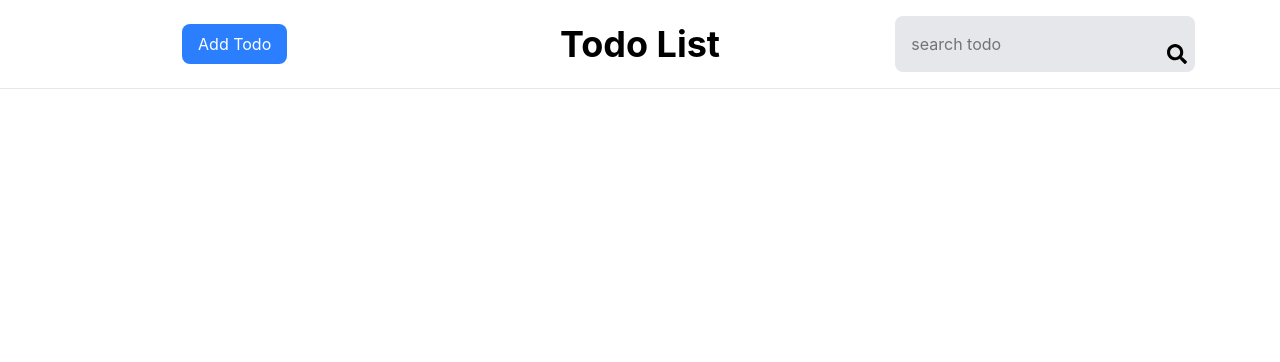
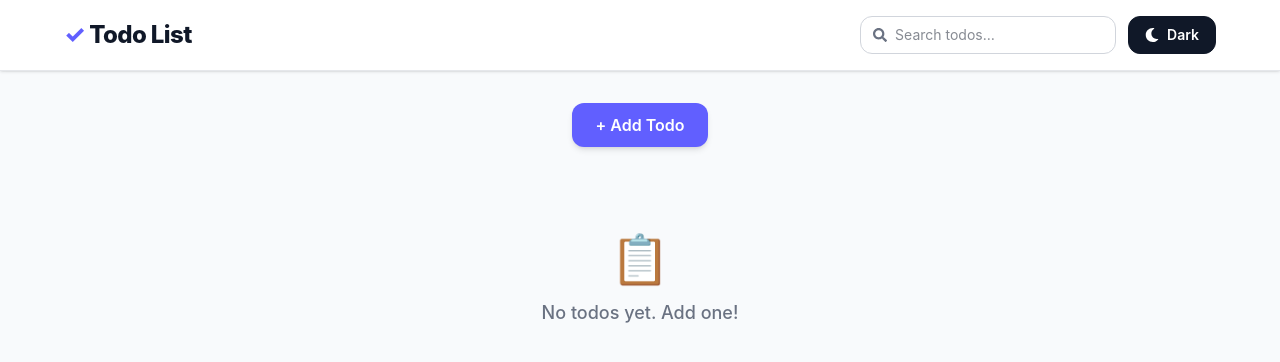
Before and after one commit to Davinderjeet564-hue/todoProject, a React (Vite) app: page / in a window 1280 px wide. Shown: the top 362 px of the page. Built offline with nearby package versions, Linux system fonts and the light colour scheme.

Commit message:
Added dark mode support and improved the styling

```diff
--- a/src/App.tsx
+++ b/src/App.tsx
@@ -1,7 +1,7 @@
 import React, { useState, useEffect } from "react";
 import TodoCard from "./components/TodoCard";
 import TodoModal from "./components/TodoModal";
-import { FaSearch } from "react-icons/fa";
+import { FaSearch, FaSun, FaMoon } from "react-icons/fa";
 
 interface Todo {
   title: string;
@@ -16,18 +16,32 @@ const App = () => {
     return saved ? JSON.parse(saved) : [];
   });
   const [editingIndex, setEditingIndex] = useState<number | null>(null);
-
   const [inputTitle, setInputTitle] = useState<string>("");
   const [inputDescription, setInputDescription] = useState<string>("");
   const [isSearching, setIsSearching] = useState<boolean>(false);
   const [searchTerm, setSearchTerm] = useState<string>("");
   const [viewingTodo, setViewingTodo] = useState<Todo | null>(null);
   const [inputCompleted, setInputCompleted] = useState<boolean>(false);
-
+  const [isDarkMode, setIsDarkMode] = useState<boolean>(() => {
+    return localStorage.getItem("theme") === "dark";
+  });
 
   useEffect(() => {
     localStorage.setItem("todos", JSON.stringify(todos));
   }, [todos]);
+
+  useEffect(() => {
+    const root = document.documentElement;
+    if (isDarkMode) {
+      root.classList.add("dark");
+      localStorage.setItem("theme", "dark");
+    } else {
+      root.classList.remove("dark");
+      localStorage.setItem("theme", "light");
+    }
+  }, [isDarkMode]);
+
+  const toggleDarkMode = () => setIsDarkMode((prev) => !prev);
 
   const openAddModal = () => {
     setIsModalOpen(true);
@@ -65,31 +79,9 @@ const App = () => {
       );
       setTodos(updatedTodos);
     } else {
-      setTodos([
-        ...todos,
-        { title: inputTitle, description: inputDescription, completed: false },
-      ]);
+      setTodos([...todos, { title: inputTitle, description: inputDescription, completed: false }]);
     }
     closeModal();
-  };
-
-  const addTodo = (e: React.FormEvent<HTMLFormElement>) => {
-    e.preventDefault();
-    const formData = new FormData(e.currentTarget);
-    const title = (formData.get("title") as string) || "";
-    const description = (formData.get("description") as string) || "";
-
-    if (title.trim() === "") return;
-
-    setTodos([...todos, { title, description, completed: false }]);
-    closeModal();
-  };
-
-  const handleToggleComplete = (index: number) => {
-    const updatedTodos = todos.map((todo, idx) =>
-      idx === index ? { ...todo, completed: !todo.completed } : todo,
-    );
-    setTodos(updatedTodos);
   };
 
   const handleSearch = (e: React.ChangeEvent<HTMLInputElement>) => {
@@ -102,57 +94,101 @@ const App = () => {
     todo.title.toLowerCase().includes(searchTerm.toLowerCase()),
   );
 
+  // ── Shared theme tokens ─────────────────────────────────────────────────────
+  const bg = isDarkMode ? "bg-gray-950" : "bg-slate-50";
+  const surface = isDarkMode ? "bg-gray-900" : "bg-white";
+  const text = isDarkMode ? "text-gray-100" : "text-gray-900";
+  const subText = isDarkMode ? "text-gray-400" : "text-gray-500";
+  const border = isDarkMode ? "border-gray-700" : "border-gray-200";
+  const inputBg = isDarkMode ? "bg-gray-800 text-gray-100 placeholder-gray-500" : "bg-gray-100 text-gray-900 placeholder-gray-400";
+  const searchWrap = isDarkMode ? "bg-gray-800 border-gray-700" : "bg-white border-gray-300";
+
+  // ── View: Todo Detail ───────────────────────────────────────────────────────
   if (viewingTodo) {
     return (
-      <div className="flex flex-col h-screen p-8 justify-center items-center">
-        <div className="bg-white p-8 rounded-xl shadow-lg w-1/2 border-2">
-          <h1 className="text-4xl font-bold mb-4 underline decoration-gray-400 decoration-2">{viewingTodo.title}</h1>
-          <p className="text-lg text-gray-700 p-2 border-y border-gray-200 indent-4">{viewingTodo.description}</p>
+      <div className={`flex flex-col min-h-screen p-8 justify-center items-center ${bg} ${text} transition-colors duration-300`}>
+        <div className={`p-8 rounded-2xl shadow-2xl w-full max-w-lg border ${surface} ${border}`}>
+          <h1 className={`text-3xl font-bold mb-4 underline decoration-2 decoration-indigo-400 ${text}`}>
+            {viewingTodo.title}
+          </h1>
+          <p className={`text-base p-3 rounded-lg border ${border} ${inputBg} indent-4 mb-4`}>
+            {viewingTodo.description || <span className={subText}>No description provided.</span>}
+          </p>
           {viewingTodo.completed ? (
-            <p className="text-lg text-green-500 indent-4">Completed</p>
+            <span className="inline-block text-sm font-semibold text-emerald-400 bg-emerald-400/10 px-3 py-1 rounded-full">
+              ✓ Completed
+            </span>
           ) : (
-            <p className="text-lg text-red-500 indent-4">Not Completed</p>
+            <span className="inline-block text-sm font-semibold text-rose-400 bg-rose-400/10 px-3 py-1 rounded-full">
+              ✗ Not Completed
+            </span>
           )}
           <button
-            className="mt-6 bg-blue-500 text-white px-4 py-2 rounded-lg"
+            className="mt-6 block w-full bg-indigo-500 hover:bg-indigo-600 active:scale-95 text-white font-semibold px-4 py-2.5 rounded-xl transition-all duration-200 cursor-pointer"
             onClick={() => setViewingTodo(null)}
           >
-            Back to List
+            ← Back to List
           </button>
         </div>
       </div>
     );
-  } else {
+  }
+
+  // ── View: Main List ─────────────────────────────────────────────────────────
   return (
-      <div className="flex flex-col h-screen">
-        <div className="flex justify-between items-center px-8 py-4 w-full border-b border-gray-200">
-          <div className="flex justify-center w-1/3">
-            <button
-                className="bg-blue-500 text-white px-4 py-2 rounded-lg hover:bg-blue-600 transition-all cursor-pointer"
-                onClick={openAddModal}
-              >
-                Add Todo
-              </button>
-            </div>
-            <h1 className="text-4xl font-bold text-black text-center w-1/3">
-              Todo List
+    <div className={`flex flex-col min-h-screen ${bg} ${text} transition-colors duration-300`}>
+      {/* Header */}
+      <header className={`sticky top-0 z-10 ${surface} border-b ${border} px-6 py-4 shadow-sm backdrop-blur-sm`}>
+        <div className="max-w-6xl mx-auto flex items-center justify-between gap-4">
+
+          {/* App Title */}
+          <h1 className={`text-2xl font-extrabold tracking-tight ${text} shrink-0`}>
+            <span className="text-indigo-500">✓</span> Todo List
           </h1>
-            <div className="flex justify-center w-1/3">
-              <div className="flex items-end bg-gray-200 rounded-lg p-2">
+
+          {/* Search + Toggle */}
+          <div className="flex items-center gap-3 flex-1 justify-end">
+            {/* Search Field */}
+            <div className={`flex items-center gap-2 border ${searchWrap} rounded-xl px-3 py-2 w-64 transition-colors duration-300`}>
+              <FaSearch className={`shrink-0 text-sm ${subText}`} />
               <input
                 type="search"
-                  placeholder="search todo"
-                  className="bg-transparent rounded-lg p-2 w-fit text-black outline-none"
+                placeholder="Search todos…"
+                className={`bg-transparent outline-none text-sm w-full ${text}`}
                 value={searchTerm}
                 onChange={handleSearch}
               />
-                <FaSearch className="text-black text-xl cursor-pointer" />
+            </div>
+
+            {/* Theme Toggle */}
+            <button
+              onClick={toggleDarkMode}
+              title={isDarkMode ? "Switch to Light Mode" : "Switch to Dark Mode"}
+              className={`flex items-center gap-2 px-4 py-2 rounded-xl font-semibold text-sm border transition-all duration-200 active:scale-95 cursor-pointer
+                ${isDarkMode
+                  ? "bg-indigo-500 hover:bg-indigo-600 text-white border-indigo-500"
+                  : "bg-gray-900 hover:bg-gray-800 text-white border-gray-900"
+                }`}
+            >
+              {isDarkMode ? <FaSun className="text-yellow-300" /> : <FaMoon />}
+              {isDarkMode ? "Light" : "Dark"}
+            </button>
           </div>
         </div>
+      </header>
+
+      {/* Add Todo Button */}
+      <div className="flex justify-center pt-8 pb-2">
+        <button
+          className="bg-indigo-500 hover:bg-indigo-600 active:scale-95 text-white font-semibold px-6 py-2.5 rounded-xl shadow-md transition-all duration-200 cursor-pointer"
+          onClick={openAddModal}
+        >
+          + Add Todo
+        </button>
       </div>
 
-          <div className="flex flex-col items-center flex-grow overflow-y-auto">
-            {isModalOpen &&
+      {/* Modal */}
+      {isModalOpen && (
         <TodoModal
           closeModal={closeModal}
           handleSaveTodo={handleSaveTodo}
@@ -163,35 +199,36 @@ const App = () => {
           editingIndex={editingIndex}
           inputCompleted={inputCompleted}
           setInputCompleted={setInputCompleted}
-              />}
+          isDarkMode={isDarkMode}
+        />
+      )}
 
-            <div className="flex flex-wrap justify-center gap-6 mt-10">
-              {isSearching
-                ? filteredTodos.map((todo, index) => (
+      {/* Todo Cards */}
+      <main className="flex flex-col items-center flex-grow overflow-y-auto px-4 pb-10">
+        {(isSearching ? filteredTodos : todos).length === 0 ? (
+          <div className={`mt-20 text-center ${subText}`}>
+            <p className="text-5xl mb-4">📋</p>
+            <p className="text-lg font-medium">{isSearching ? "No todos match your search." : "No todos yet. Add one!"}</p>
+          </div>
+        ) : (
+          <div className="flex flex-wrap justify-center gap-6 mt-8 w-full max-w-6xl">
+            {(isSearching ? filteredTodos : todos).map((todo, index) => (
               <TodoCard
                 key={index}
                 title={todo.title}
                 description={todo.description}
+                completed={todo.completed}
                 onDelete={() => handleDelete(index)}
                 onEdit={() => openEditModal(index)}
                 onView={() => setViewingTodo(todo)}
-                    />
-                  ))
-                : todos.map((todo, index) => (
-                    <TodoCard
-                      key={index}
-                      title={todo.title}
-                      description={todo.description}
-                      onDelete={() => handleDelete(index)}
-                      onEdit={() => openEditModal(index)}
-                      onView={() => setViewingTodo(todo)}
+                isDarkMode={isDarkMode}
               />
             ))}
           </div>
-          </div>
+        )}
+      </main>
     </div>
   );
 };
-  };
 
 export default App;
--- a/src/components/TodoModal.tsx
+++ b/src/components/TodoModal.tsx
@@ -10,6 +10,7 @@ const TodoModal = ({
   editingIndex,
   inputCompleted,
   setInputCompleted,
+  isDarkMode,
 }: {
   closeModal: () => void;
   handleSaveTodo: (e: React.FormEvent<HTMLFormElement>) => void;
@@ -20,65 +21,96 @@ const TodoModal = ({
   editingIndex: number | null;
   inputCompleted: boolean;
   setInputCompleted: (value: boolean) => void;
+  isDarkMode: boolean;
 }) => {
+  const surface = isDarkMode ? "bg-gray-900 text-gray-100" : "bg-white text-gray-900";
+  const border = isDarkMode ? "border-gray-700" : "border-gray-300";
+  const inputCls = isDarkMode
+    ? "bg-gray-800 border-gray-600 text-gray-100 placeholder-gray-500 focus:border-indigo-500"
+    : "bg-gray-50 border-gray-300 text-gray-900 placeholder-gray-400 focus:border-indigo-400";
+  const labelCls = isDarkMode ? "text-gray-300" : "text-gray-700";
+  const closeHover = isDarkMode ? "hover:text-gray-200 text-gray-500" : "hover:text-gray-700 text-gray-400";
+
   return (
-    <div className="fixed inset-0 flex justify-center items-center z-50 bg-black/50">
+    <div className="fixed inset-0 flex justify-center items-center z-50 bg-black/60 backdrop-blur-sm px-4">
       <form
         onSubmit={handleSaveTodo}
-        className="bg-white p-8 rounded-lg shadow-lg w-1/2 relative"
+        className={`${surface} p-8 rounded-2xl shadow-2xl w-full max-w-lg relative border ${border} transition-colors duration-300`}
       >
-        <div className="flex justify-end">
-          <button
-            type="button"
-            className="text-gray-500 text-2xl hover:text-gray-600 transition-all cursor-pointer"
-            onClick={closeModal}
-          >
-            X
-          </button>
-        </div>
+        {/* Close button */}
+        <button
+          type="button"
+          className={`absolute top-4 right-4 text-2xl font-bold leading-none transition-colors cursor-pointer ${closeHover}`}
+          onClick={closeModal}
+          aria-label="Close modal"
+        >
+          ×
+        </button>
 
-        <h2 className="text-2xl font-bold mb-4">
-          {editingIndex !== null ? "Edit Todo" : "Add Todo"}
+        <h2 className="text-2xl font-bold mb-6">
+          {editingIndex !== null ? "✏️ Edit Todo" : "➕ Add Todo"}
         </h2>
+
+        {/* Title */}
+        <label className={`block text-sm font-semibold mb-1 ${labelCls}`} htmlFor="todo-title">
+          Title <span className="text-rose-400">*</span>
+        </label>
         <input
+          id="todo-title"
           value={inputTitle}
           onChange={(e) => setInputTitle(e.target.value)}
           name="title"
           type="text"
-          className="border border-gray-300 rounded-lg px-4 py-2 w-full mb-2 text-black"
-          placeholder="Enter your todo"
+          className={`border rounded-xl px-4 py-2.5 w-full mb-4 outline-none transition-colors ${inputCls}`}
+          placeholder="What needs to be done?"
           required
         />
+
+        {/* Description */}
+        <label className={`block text-sm font-semibold mb-1 ${labelCls}`} htmlFor="description">
+          Description
+        </label>
         <textarea
           name="description"
           id="description"
+          rows={3}
           value={inputDescription}
           onChange={(e) => setInputDescription(e.target.value)}
-          className="border border-gray-300 rounded-lg px-4 py-2 w-full mb-2 text-black"
-          placeholder="description"
-        ></textarea>
-        <div className="flex items-center gap-2">
+          className={`border rounded-xl px-4 py-2.5 w-full mb-4 outline-none resize-none transition-colors ${inputCls}`}
+          placeholder="Add some details…"
+        />
+
+        {/* Completed checkbox */}
+        <div className="flex items-center gap-3 mb-6">
           <input
             type="checkbox"
             name="completed"
             id="completed"
             checked={inputCompleted}
             onChange={(e) => setInputCompleted(e.target.checked)}
-            className="cursor-pointer"
+            className="w-4 h-4 accent-indigo-500 cursor-pointer"
           />
-          <label htmlFor="completed" className="text-black">Completed</label>
+          <label htmlFor="completed" className={`text-sm font-medium cursor-pointer ${labelCls}`}>
+            Mark as completed
+          </label>
         </div>
-        <div className="flex justify-end gap-4 mt-4">
+
+        {/* Actions */}
+        <div className="flex justify-end gap-3">
           <button
             type="button"
-            className="bg-gray-500 text-white px-4 py-2 rounded-lg hover:bg-gray-600 transition-all cursor-pointer"
+            className={`px-5 py-2.5 rounded-xl font-semibold text-sm border transition-all active:scale-95 cursor-pointer
+              ${isDarkMode
+                ? "bg-gray-800 border-gray-600 text-gray-300 hover:bg-gray-700"
+                : "bg-gray-100 border-gray-300 text-gray-700 hover:bg-gray-200"
+              }`}
             onClick={closeModal}
           >
             Cancel
           </button>
           <button
             type="submit"
-            className="bg-blue-500 text-white px-4 py-2 rounded-lg hover:bg-blue-600 transition-all cursor-pointer"
+            className="px-5 py-2.5 rounded-xl font-semibold text-sm bg-indigo-500 hover:bg-indigo-600 text-white transition-all active:scale-95 cursor-pointer"
           >
             {editingIndex !== null ? "Save Changes" : "Add Todo"}
           </button>
```
Also changed, not shown: src/components/TodoCard.tsx (+38 -14 lines). Lines whose indentation alone changed are shown as unchanged.
